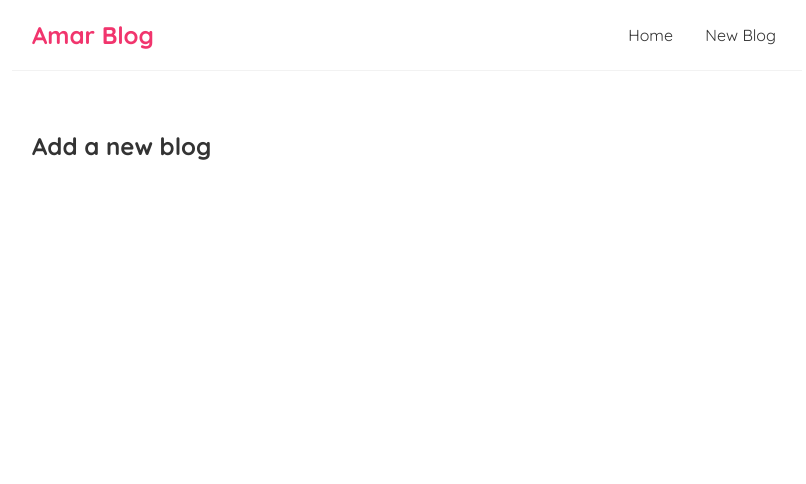
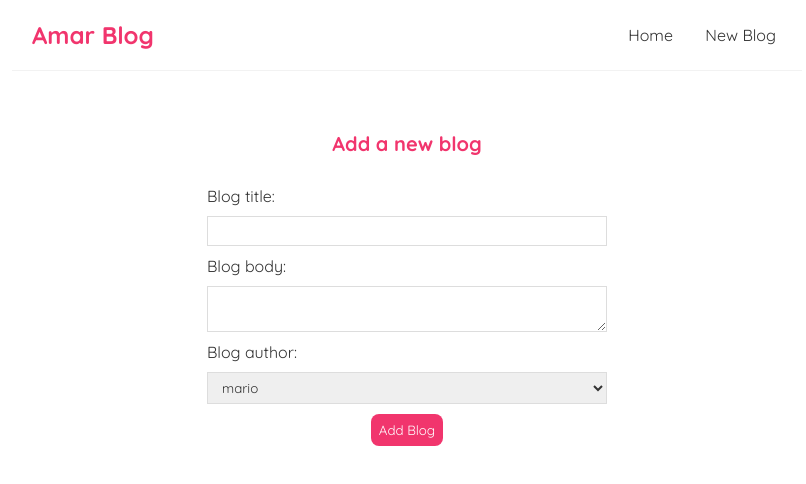
Before and after one commit to amarkeshri28/amarBlog, a React (Create React App) app: page /create in a window 1280 px wide. Shown: the top 484 px of the page, without its empty margins (233-1039 px from the left). Built offline with nearby package versions, Linux system fonts and the light colour scheme.

Commit message:
added create form

```diff
--- a/src/BlogDetails.js
+++ b/src/BlogDetails.js
@@ -1,11 +1,24 @@
 import { useParams } from 'react-router-dom';
+import useFetch from './useFetch';
 
 const BlogDetails = () => {
 
     const { id } = useParams();
+    const { data: blog, isPending, error } = useFetch("http://localhost:8000/blogs/" + id);
+
     return (
         <div className="blog-details">
-            <h2>Blog Details - {id} </h2>
+            {isPending && <div> Loading....</div>}
+            {error && <div> {error} </div>}
+            {blog && (
+                <article>
+                    <h2>{blog.title}</h2>
+                    <p>Written by {blog.author}</p>
+                    <div>
+                        {blog.body}
+                    </div>
+                </article>
+            )}
         </div>
     );
 }
--- a/src/Create.js
+++ b/src/Create.js
@@ -1,7 +1,36 @@
+import { useState } from "react";
+
 const Create = () => {
+    const [title, setTitle] = useState('');
+    const [body, setBody] = useState('');
+    const [author, setAuthor] = useState('mario');
     return (
         <div className="create">
             <h2>Add a new blog</h2>
+            <form >
+                <label>Blog title:</label>
+                <input
+                    type="text"
+                    required
+                    value={title}
+                    onChange={(e) => setTitle(e.target.value)}
+                />
+                <label>Blog body:</label>
+                <textarea
+                    required
+                    value={body}
+                    onChange={(e) => setBody(e.target.value)}
+                ></textarea>
+                <label>Blog author:</label>
+                <select
+                    value={author}
+                    onChange={(e) => setAuthor(e.target.value)}
+                >
+                    <option value="mario">mario</option>
+                    <option value="yoshi">yoshi</option>
+                </select>
+                <button>Add Blog</button>
+            </form>
         </div>
     );
 }
--- a/src/index.css
+++ b/src/index.css
@@ -59,3 +59,59 @@
 .blog-preview a {
   text-decoration: none;
 }
+
+.blog-details h2 {
+  font-size: 20px;
+  color: #f1356d;
+  margin-bottom: 10px;
+}
+
+.blog-details div {
+  margin: 20px 0;
+}
+
+.blog-details button {
+  background: #f1356d;
+  color: #fff;
+  border: 0;
+  padding: 8px;
+  border-radius: 8px;
+  cursor: pointer;
+}
+
+.create {
+  max-width: 400px;
+  margin: 0 auto;
+  text-align: center;
+}
+
+.create label {
+  text-align: left;
+  display: block;
+}
+
+.create h2 {
+  font-size: 20px;
+  color: #f1356d;
+  margin-bottom: 30px;
+}
+
+.create input,
+.create textarea,
+.create select {
+  width: 100%;
+  padding: 6px 10px;
+  margin: 10px 0;
+  border: 1px solid #ddd;
+  box-sizing: border-box;
+  display: block;
+}
+
+.create button {
+  background: #f1356d;
+  color: #fff;
+  border: 0;
+  padding: 8px;
+  border-radius: 8px;
+  cursor: pointer;
+}
--- a/src/useFetch.js
+++ b/src/useFetch.js
@@ -1,38 +1,40 @@
-import { useState, useEffect } from "react";
-
+import { useState, useEffect } from 'react';
 
 const useFetch = (url) => {
     const [data, setData] = useState(null);
     const [isPending, setIsPending] = useState(true);
     const [error, setError] = useState(null);
 
-
     useEffect(() => {
         const abortCont = new AbortController();
+
+        setTimeout(() => {
             fetch(url, { signal: abortCont.signal })
-            .then((res) => {
-                if (!res.ok) {
-                    throw Error('Could not fetch the data from the resource');
+                .then(res => {
+                    if (!res.ok) { // error coming back from server
+                        throw Error('could not fetch the data for that resource');
                     }
                     return res.json();
                 })
-            .then((data) => {
+                .then(data => {
+                    setIsPending(false);
                     setData(data);
-                setIsPending(false);
                     setError(null);
                 })
-            .catch((err) => {
-                if (err.message === 'AbortError') {
-                    console.log('Fetch error');
-                }
-                else {
+                .catch(err => {
+                    if (err.name === 'AbortError') {
+                        console.log('fetch aborted')
+                    } else {
+                        // auto catches network / connection error
                         setIsPending(false);
                         setError(err.message);
                     }
+                })
+        }, 100);
 
-            });
+        // abort the fetch
         return () => abortCont.abort();
-    }, [url]);
+    }, [url])
 
     return { data, isPending, error };
 }
```
Lines whose indentation alone changed are shown as unchanged.
